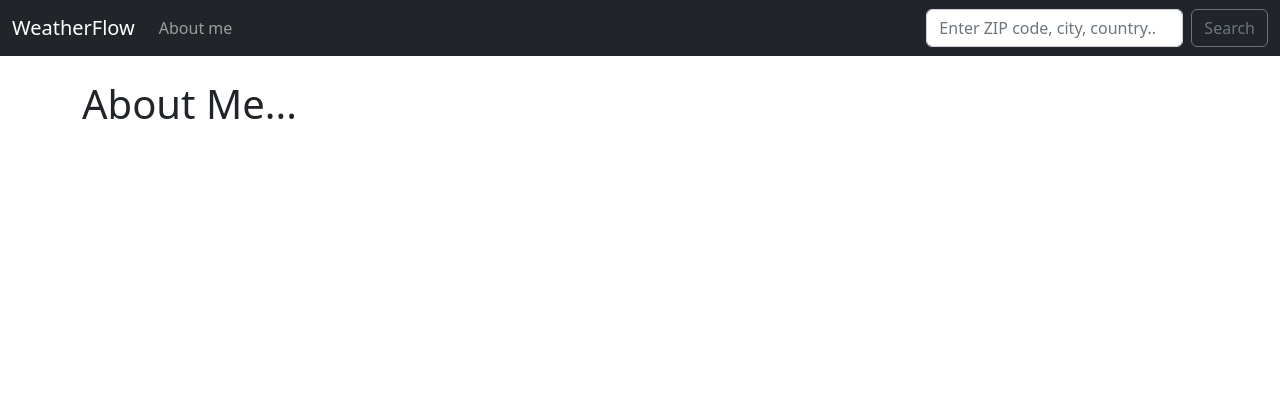
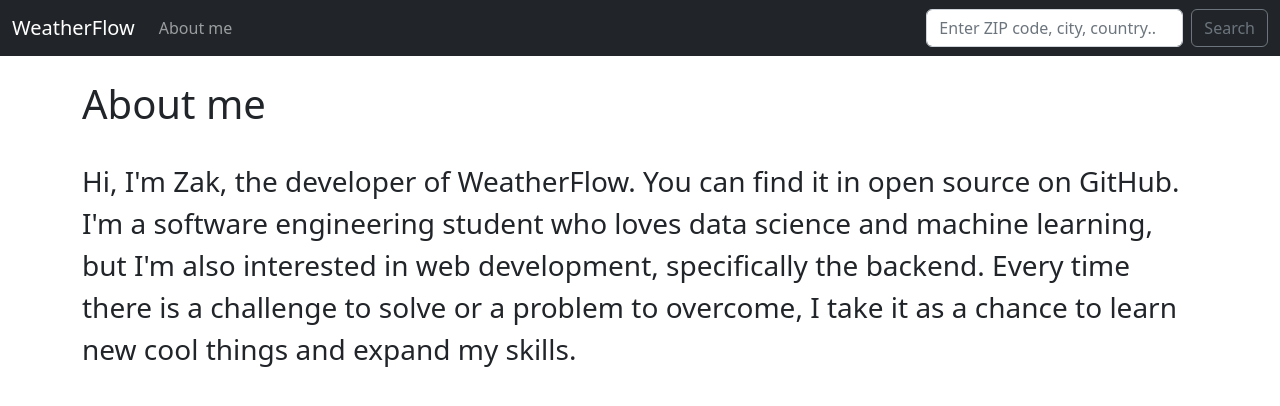
Before and after one commit to Trapdoge/WeatherFlow, a Django app: page /about.html in a window 1280 px wide. Shown: the top 406 px of the page. Run offline with Django 4.2, Linux system fonts and the light colour scheme.

Commit message:
added minor stuff

```diff
--- a/weatherFlow/templates/about.html
+++ b/weatherFlow/templates/about.html
@@ -10,7 +10,12 @@
     <title>Title</title>
 </head>
 <body>
-    <h1>About Me...</h1>
+    <h1>About me</h1>
+    <br/>
+    <p class="fs-3">Hi, I'm Zak, the developer of WeatherFlow. You can find it in open source on GitHub.
+        I'm a software engineering student who loves data science and machine learning, but I'm also interested
+        in web development, specifically the backend. Every time there is a challenge to solve or a problem to overcome,
+        I take it as a chance to learn new cool things and expand my skills.</p>
 </body>
 </html>
 
```
Also changed, not shown: weatherFlow/templates/Home.html (+15 -0 lines).
